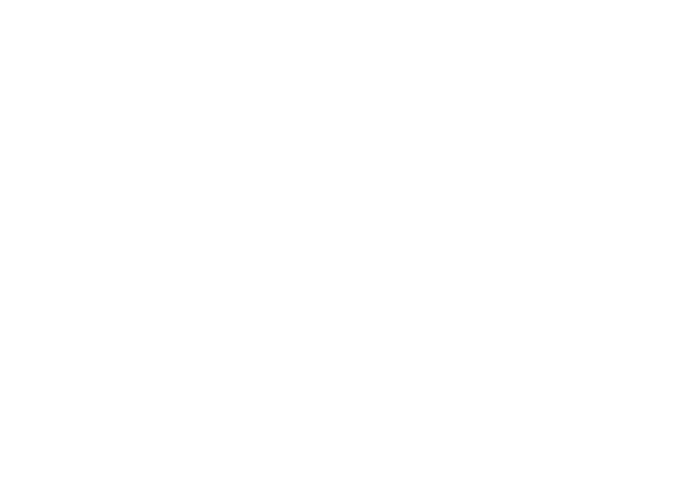
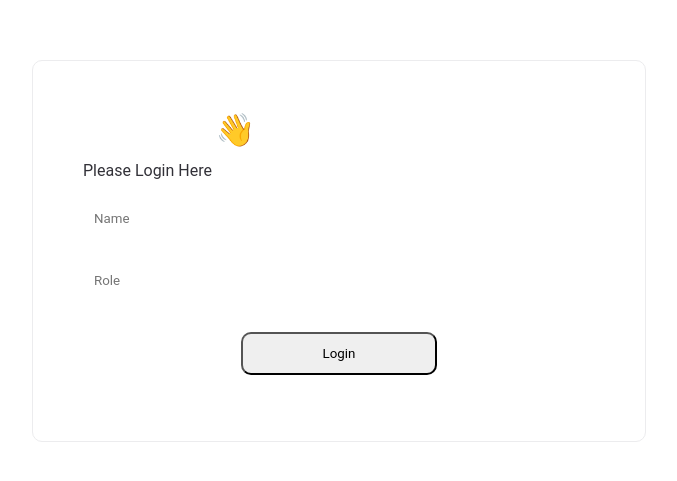
Before and after one commit to vickydollas/vic-management-app, a Vue app: page /login in a window 1280 px wide. Before the commit this address had no page. Shown: the part 149-630 px from the top of the page, without its empty margins (301-978 px from the left). Built offline with nearby package versions, Linux system fonts and the light colour scheme; what vue3-apexcharts would draw is missing.

Commit message:
login page and functionality

```diff
--- a/public/jobs2.json
+++ b/public/jobs2.json
@@ -5,6 +5,7 @@
       "name": "Victor John",
       "identityNum": "65743214",
       "department": "Manager",
+      "role": "hr_head",
       "title": "HR Manager",
       "truth": "On Time",
       "time": "8:30 AM",
@@ -30,6 +31,7 @@
       "identityNum": "77842233",
       "name": "Leasie Watson",
       "department": "Design",
+      "role": "employee",
       "title": "Team Lead - Designer",
       "truth": "On Time",
       "time": "8:55 AM",
@@ -56,6 +58,7 @@
       "imagePath": "/images/profile3.png",
       "name": "Darlene Robertson",
       "department": "Engineering",
+      "role": "employee",
       "title": "Front Developer",
       "truth": "Late",
       "time": "9:01 AM",
--- a/src/components/SideBar.vue
+++ b/src/components/SideBar.vue
@@ -1,6 +1,8 @@
 <script setup>
 import { RouterLink, useRoute } from "vue-router";
+import { useAuth } from '../composables/auth'
 
+const auth = useAuth()
 const route = useRoute();
 const isActive = (routePath) => {
   return route.path === routePath;
@@ -33,22 +35,22 @@ const handleToggle = () => {
         to="/department"
         ><i class="pi pi-microsoft"></i>All Departments</router-link
       >
-      <router-link
+      <router-link v-if="auth.state.user?.role === 'hr_head'"
         :class="[isActive('/attendance') ? 'bg-active' : 'bg-not']"
         to="/attendance"
         ><i class="pi pi-calendar-clock"></i>Attendance</router-link
       >
-      <router-link
+      <router-link v-if="auth.state.user?.role === 'hr_head'"
         :class="[isActive('/payroll') ? 'bg-active' : 'bg-not']"
         to="/payroll"
         ><i class="pi pi-dollar"></i>Payroll</router-link
       >
-      <router-link
+      <router-link v-if="auth.state.user?.role === 'hr_head'"
         :class="[isActive('/jobs') ? 'bg-active' : 'bg-not']"
         to="/jobs"
         ><i class="pi pi-briefcase"></i>Jobs</router-link
       >
-      <router-link
+      <router-link v-if="auth.state.user?.role === 'hr_head'"
         :class="[isActive('/candidate') ? 'bg-active' : 'bg-not']"
         to="/candidate"
         ><i class="pi pi-user"></i>Candidate</router-link
--- a/src/components/attendance_overview/AttendanceList.vue
+++ b/src/components/attendance_overview/AttendanceList.vue
@@ -149,6 +149,5 @@ label{
   font-size: var(--fs-aaa);
 }
 .div1 h2 { font-size: var(--fs-v); align-self: center;}
-/* .div1 a { padding: 20px 0;} */
 }
 </style>
--- a/src/components/body/LogoutDisplay.vue
+++ b/src/components/body/LogoutDisplay.vue
@@ -1,10 +1,20 @@
 <script setup>
+import { useAuth } from '../../composables/auth'
+import { useRouter } from 'vue-router'
+
+const router = useRouter()
+const auth = useAuth()
+
+const handleLogout = () => {
+  auth.logout()
+  router.push('/login')
+}
 </script>
 <template>
   <div class="logout">
     <div>
       <p class="my-profile"><i class="pi pi-user"></i>My Profile</p>
-      <p class="logoutkey"><i class="pi pi-sign-out"></i>Logout</p>
+      <p class="logoutkey cursor-pointer" @click="handleLogout()"><i class="pi pi-sign-out"></i>Logout</p>
     </div>
   </div>
 </template>
--- /dev/null
+++ b/src/composables/auth.js
@@ -0,0 +1,30 @@
+import { reactive, computed } from "vue";
+
+const state = reactive({
+    user: JSON.parse(localStorage.getItem('user')) || null
+})
+
+const login = (useData) => {
+    state.user = useData
+    localStorage.setItem('user', JSON.stringify(useData))
+}
+
+const logout = () => {
+    state.user = null
+    localStorage.removeItem('user')
+}
+
+const isLoggedIn = computed(() => !!state.user)
+const isEmployee = computed(() => state.user?.title === "employee")
+const isAdmin = computed(() => { state.user?.title === "HR Manager"})
+
+export function useAuth() {
+    return {
+        state,
+        login,
+        logout,
+        isEmployee,
+        isLoggedIn,
+        isAdmin
+    }
+}
--- a/src/composables/useTheme.js
+++ b/src/composables/useTheme.js
@@ -17,7 +17,7 @@ export function useTheme () {
         }else if (option === 'dark') {
             isLight.value = true
         }else{
-            isLight.va = false
+            isLight.value = false
         }
         localStorage.setItem('theme', isLight.value ? 'light' : 'dark')
     }
--- a/src/router/index.js
+++ b/src/router/index.js
@@ -1,5 +1,8 @@
 import { createRouter, createWebHistory } from 'vue-router'
+import { useAuth } from '../composables/auth'
+
 import HomeView from '../views/HomeView.vue'
+import LoginView from '../views/LoginView.vue'
 import EmployeeView from '../views/EmployeeView.vue'
 import DepartmentView from '../views/DepartmentView.vue'
 import AttendanceView from '../views/AttendanceView.vue'
@@ -17,9 +20,15 @@ import SettingsView from '../views/SettingsView.vue'
 
 const routes = [
   {
+    path: '/login',
+    name: 'login',
+    component: LoginView
+  },
+  {
     path: '/',
     name: 'home',
-    component: HomeView
+    component: HomeView,
+    meta: { requiresAuth: true}
   },
   {
     path: '/employee',
@@ -61,12 +70,14 @@ const routes = [
   {
     path: '/attendance',
     name: 'attendance',
-    component: AttendanceView
+    component: AttendanceView,
+    meta: { requiresAuth: true, role: 'employee'}
   },
   {
     path: '/payroll',
     name: 'payroll',
-    component: PayrollView
+    component: PayrollView,
+    meta: { requiresAuth: true, role: 'employee'}
   },
   {
     path: '/jobs',
@@ -76,7 +87,8 @@ const routes = [
   {
     path: '/candidate',
     name: 'candidate',
-    component: CandidateView
+    component: CandidateView,
+    meta: { requiresAuth: true, role: 'employee'}
   },
   {
     path: '/leaves',
@@ -109,5 +121,15 @@ const router = createRouter({
   history: createWebHistory(process.env.BASE_URL),
   routes
 })
+router.beforeEach((to, from, next) => {
+  const auth = useAuth()
+  if (!auth.isLoggedIn.value && to.path !== '/login') {
+    return next('/login')
+  }
+  // if (to.meta.role && auth.state.user.role !== to.meta.role) {
+    // return next('/login')
+  // }
+  next()
+})
 
 export default router
--- a/src/style.css
+++ b/src/style.css
@@ -39,6 +39,7 @@
 .dark-theme {
   --bg-color: #16151C;
   --text-color: #f5f5f5;
+  --login-color: #1a1a1a;
   --accent-color: #f1c40f;
   --border-color: #323138;
   --border-top: #323138;
@@ -63,6 +64,7 @@
 .light-theme {
     --bg-color: #ffffff;
     --text-color: #1a1a1a;
+    --login-color:#f5f5f5;
     --border-color: #ECECEE;
     --border-top: #ECECEE;
     --icon-color: #D4D8DE;
--- /dev/null
+++ b/src/views/LoginView.vue
@@ -0,0 +1,106 @@
+<script setup>
+import { ref } from "vue";
+import { useTheme } from "../composables/useTheme";
+import jobs2 from "../../public/jobs2.json";
+import { useAuth } from "../composables/auth";
+import { useRouter } from "vue-router";
+
+const auth = useAuth();
+const router = useRouter()
+const { isLight, toggleTheme } = useTheme();
+const inputName = ref("");
+const inputRole = ref("");
+// console.log(inputName)
+
+const findUser = () => {
+  const user = jobs2.find(
+    (u) =>
+      u.role?.toLowerCase() === inputRole.value.toLowerCase() && u.name.toLowerCase() === inputName.value.toLowerCase()
+  );
+
+  if (!user) {
+    alert("invalid username");
+    auth.logout();
+    router.push('/login')
+    return
+  }
+  auth.login({ name: user.name, role: user.role });
+  router.push('/')
+};
+</script>
+<template>
+  <div class="home" :class="[isLight ? 'dark-theme' : 'light-theme']">
+    <div
+      class="border border-width border-[var(--border-color)] rounded-[10px] p-[50px]"
+    >
+      <h1 class="text-[#ffffff]">Welcome 👋</h1>
+      <p class="text-[#323138] my-3">Please Login Here {{ inputName }}</p>
+      <form @submit.prevent="findUser">
+        <div>
+          <input
+            type="text"
+            placeholder="Name"
+            v-model="inputName"
+            name=""
+            id=""
+          />
+        </div>
+        <div>
+          <input
+            type="text"
+            placeholder="Role"
+            v-model="inputRole"
+            name=""
+            id=""
+          />
+        </div>
+        <div class="button">
+          <button
+            class="my-4 py-3 px-20 cursor-pointer rounded-[10px]"
+            type="submit"
+          >
+            Login
+          </button>
+        </div>
+      </form>
+    </div>
+  </div>
+</template>
+<style scoped>
+.home {
+  background-color: var(--bg-color);
+  min-height: 100vh;
+  display: flex;
+  justify-content: center;
+  align-items: center;
+}
+input[type="text"] {
+  width: 500px;
+  height: 50px;
+  margin: 0 0 10px 0;
+  color: var(--text-color);
+  background-color: var(--bg-color);
+  border: 1px solid #fff;
+  border-radius: 8px;
+  padding: 0 0 0 10px;
+}
+.button {
+  justify-self: center;
+  color: var(--text-color);
+  background-color: var(--bg-color);
+}
+.h1,
+p,
+input[type="text"],
+button {
+  font-family: "roboto", sans-serif;
+}
+@media (max-width: 768px) {
+  .home > div{
+    padding: 20px;
+  }
+  input[type="text"] {
+    width: 350px;
+  }
+}
+</style>
```
